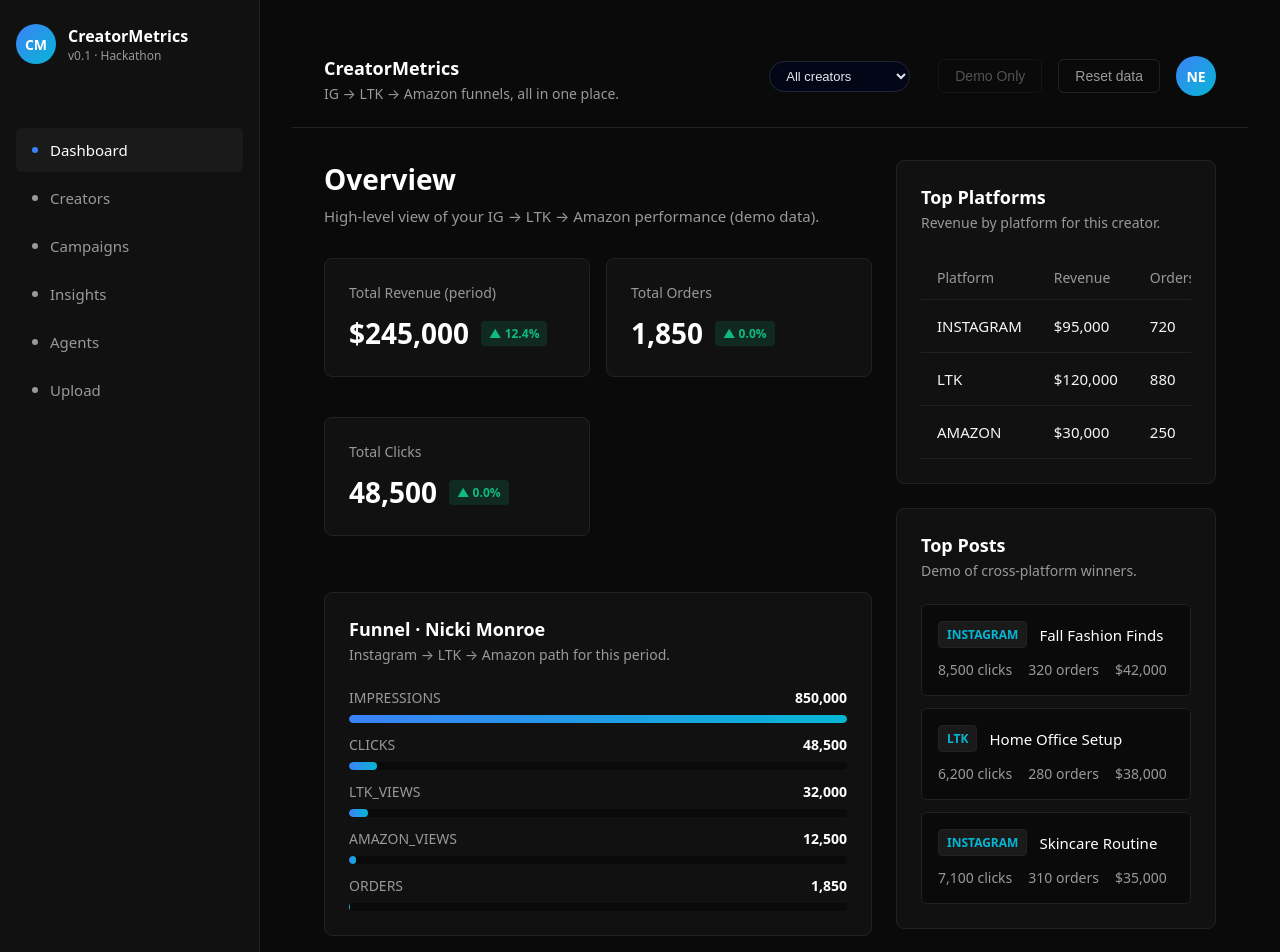
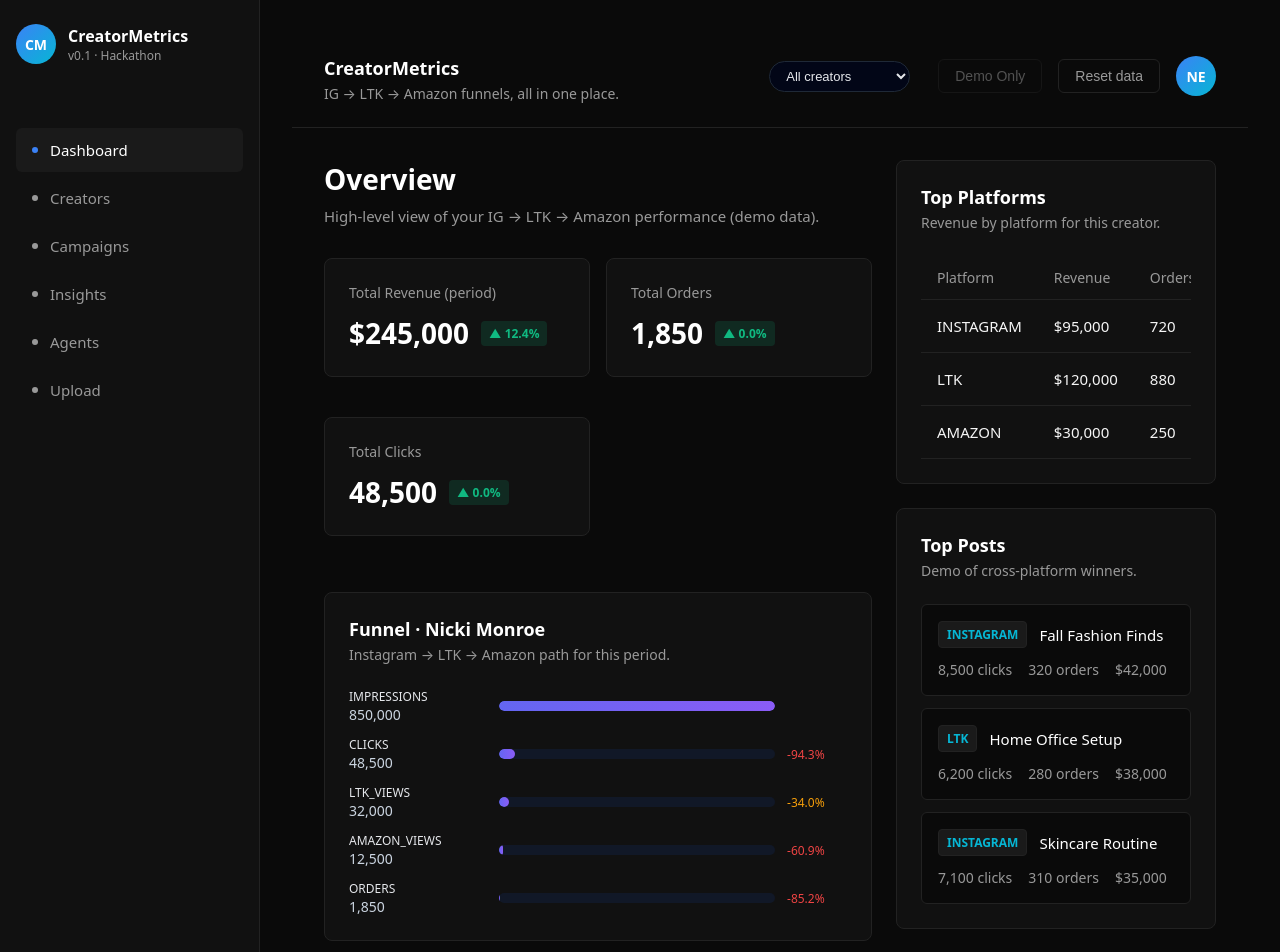
Before and after one commit to Entmarketingteam/CreatorMetrics-Bolt-Hybrid, a Next.js app: page /dashboard in a window 1280 px wide. Shown: the top 952 px of the page. Built offline with nearby package versions, Linux system fonts and the light colour scheme.

Commit message:
Added FunnelChart.tsx

```diff
--- a/app/dashboard/page.tsx
+++ b/app/dashboard/page.tsx
@@ -1,5 +1,6 @@
 import { getOverallSummary, getPrimaryFunnel, getActiveFunnels } from "@/lib/funnelStore";
 import { getCreatorById } from "@/lib/demoData";
+import FunnelChart from "@/components/FunnelChart";
 
 function MetricCard(props: {
   label: string;
@@ -100,16 +101,7 @@
                 </div>
               </div>
             </div>
-            <div className="cm-funnel-list">
-              {primaryFunnel.funnel.map((stage) => (
-                <FunnelBar
-                  key={stage.stage}
-                  label={stage.stage.toUpperCase()}
-                  value={stage.value}
-                  max={primaryFunnel.funnel[0]?.value ?? stage.value}
-                />
-              ))}
-            </div>
+            <FunnelChart funnel={primaryFunnel.funnel} />
           </div>
         )}
       </section>
--- a/app/globals.css
+++ b/app/globals.css
@@ -1088,3 +1088,50 @@
 .cm-insights-scope-toggle input[type="radio"] {
   cursor: pointer;
 }
+
+.cm-funnelchart {
+  display: flex;
+  flex-direction: column;
+  gap: 12px;
+}
+
+.cm-funnelchart-row {
+  display: grid;
+  grid-template-columns: 1fr 2fr 60px;
+  align-items: center;
+  gap: 12px;
+}
+
+.cm-funnelchart-labels {
+  display: flex;
+  flex-direction: column;
+  font-size: 12px;
+  color: #e5e7eb;
+}
+
+.cm-funnelchart-value {
+  font-size: 14px;
+  color: #cbd5e1;
+}
+
+.cm-funnelchart-bar {
+  height: 10px;
+  background: #111827;
+  border-radius: 6px;
+  overflow: hidden;
+}
+
+.cm-funnelchart-fill {
+  height: 10px;
+  background: linear-gradient(
+    to right,
+    #6366f1,
+    #8b5cf6
+  );
+  border-radius: 6px;
+  transition: width 0.4s ease;
+}
+
+.cm-funnelchart-drop {
+  font-size: 12px;
+}
--- /dev/null
+++ b/components/FunnelChart.tsx
@@ -0,0 +1,56 @@
+"use client";
+
+import React from "react";
+
+export default function FunnelChart({
+  funnel,
+}: {
+  funnel: { stage: string; value: number }[];
+}) {
+  if (!funnel?.length) return null;
+
+  const max = funnel[0].value || 1;
+
+  return (
+    <div className="cm-funnelchart">
+      {funnel.map((step, i) => {
+        const pct = Math.max(0, (step.value / max) * 100);
+        const prev = i > 0 ? funnel[i - 1].value : null;
+
+        let dropPct = null;
+        let dropColor = "#4ade80";
+
+        if (prev !== null && prev > 0) {
+          dropPct = ((prev - step.value) / prev) * 100;
+
+          if (dropPct > 50) dropColor = "#ef4444";
+          else if (dropPct > 20) dropColor = "#f59e0b";
+        }
+
+        return (
+          <div key={step.stage} className="cm-funnelchart-row">
+            <div className="cm-funnelchart-labels">
+              <span>{step.stage.toUpperCase()}</span>
+              <span className="cm-funnelchart-value">
+                {step.value.toLocaleString()}
+              </span>
+            </div>
+
+            <div className="cm-funnelchart-bar">
+              <div
+                className="cm-funnelchart-fill"
+                style={{ width: `${pct}%` }}
+              />
+            </div>
+
+            {dropPct !== null && (
+              <div className="cm-funnelchart-drop" style={{ color: dropColor }}>
+                -{dropPct.toFixed(1)}%
+              </div>
+            )}
+          </div>
+        );
+      })}
+    </div>
+  );
+}
```
Also changed, not shown: app/creators/[id]/page.tsx (+3 -29 lines).
